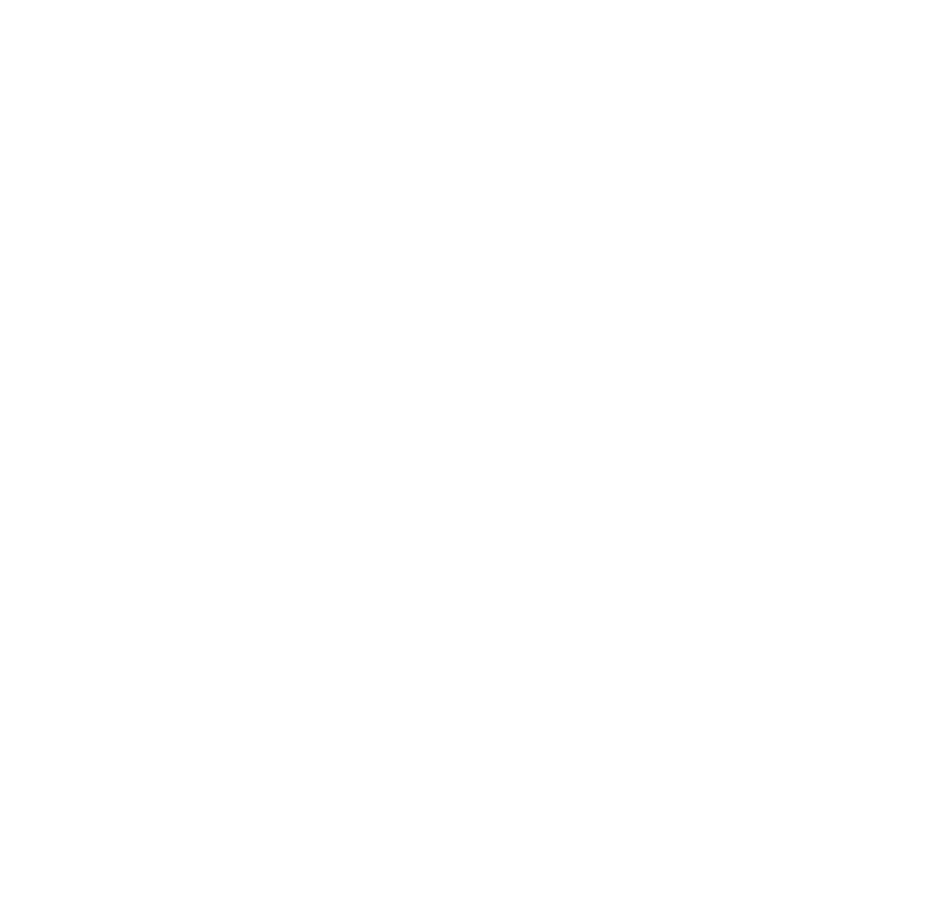
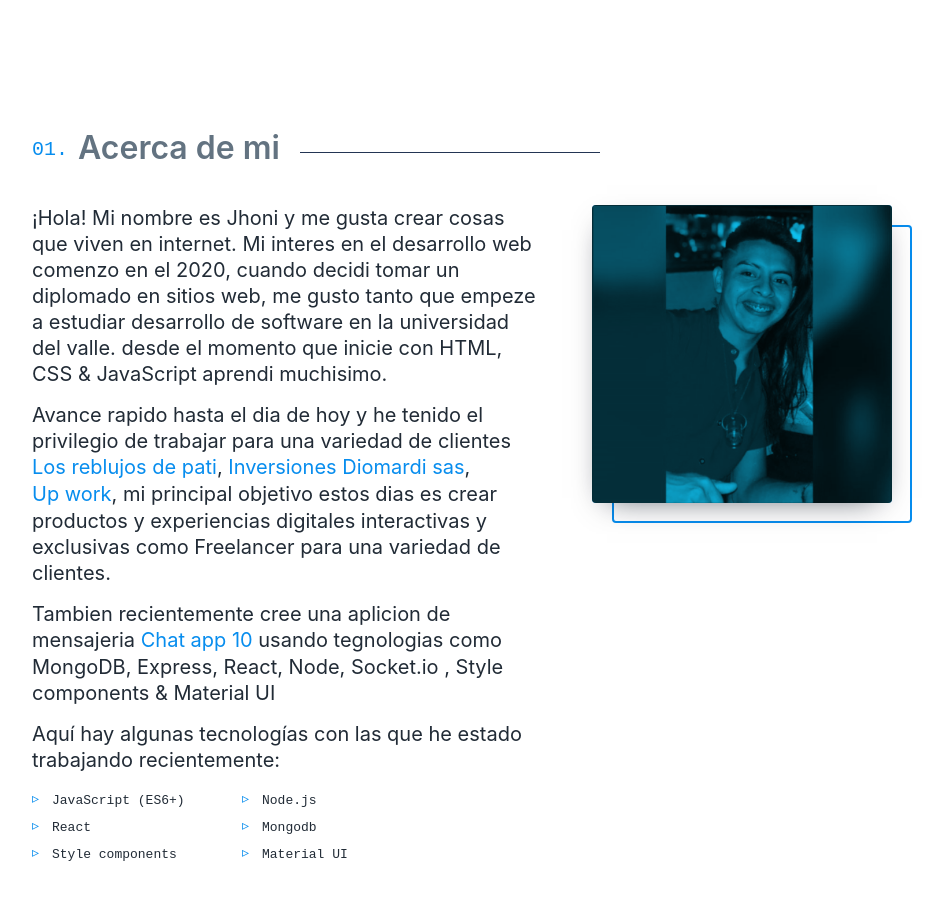
Before and after one commit to Jhonii10/web-site-10, a React (Create React App) app: page / in a window 1280 px wide. Shown: the part 780-1680 px from the top of the page, without its empty margins (158-1101 px from the left). Before the commit the page ends 800 px from the top, so only its background shows below. Built offline with nearby package versions, Linux system fonts and the light colour scheme.

Commit message:
new sections about in layout

```diff
--- a/package.json
+++ b/package.json
@@ -6,11 +6,13 @@
     "@testing-library/jest-dom": "^5.17.0",
     "@testing-library/react": "^13.4.0",
     "@testing-library/user-event": "^13.5.0",
+    "gatsby-plugin-image": "^3.13.0",
     "react": "^18.2.0",
     "react-dom": "^18.2.0",
     "react-router-dom": "^6.21.1",
     "react-scripts": "5.0.1",
     "react-transition-group": "^4.4.5",
+    "scrollreveal": "^4.0.9",
     "styled-components": "^6.1.3",
     "web-vitals": "^2.1.4",
     "workbox-background-sync": "^6.6.0",
--- /dev/null
+++ b/src/components/sections/about.js
@@ -0,0 +1,187 @@
+import React, { useEffect, useRef } from 'react';
+import styled from 'styled-components';
+import { usePrefersReducedMotion } from '../../hooks';
+import sr from '../../utils/sr';
+import { srConfig } from '../../config/config';
+
+const StyledAboutSection = styled.section`
+  max-width: 900px;
+
+  .inner {
+    display: grid;
+    grid-template-columns: 3fr 2fr;
+    grid-gap: 50px;
+
+    @media (max-width: 768px) {
+      display: block;
+    }
+  }
+`;
+
+const StyledText = styled.div`
+  ul.skills-list {
+    display: grid;
+    grid-template-columns: repeat(2, minmax(140px, 200px));
+    grid-gap: 0 10px;
+    padding: 0;
+    margin: 20px 0 0 0;
+    overflow: hidden;
+    list-style: none;
+
+    li {
+      position: relative;
+      margin-bottom: 10px;
+      padding-left: 20px;
+      font-family: var(--font-mono);
+      font-size: var(--fz-xs);
+
+      &:before {
+        content: '▹';
+        position: absolute;
+        left: 0;
+        color: var(--green);
+        font-size: var(--fz-sm);
+        line-height: 12px;
+      }
+    }
+  }
+`;
+
+const StyledPic = styled.div`
+  position: relative;
+  max-width: 300px;
+
+  @media (max-width: 768px) {
+    margin: 50px auto 0;
+    width: 70%;
+  }
+
+  .wrapper {
+    ${({ theme }) => theme.mixins.boxShadow};
+    display: block;
+    position: relative;
+    width: 100%;
+    border-radius: var(--border-radius);
+    background-color: var(--green);
+
+    &:hover,
+    &:focus {
+      outline: 0;
+
+      &:after {
+        top: 15px;
+        left: 15px;
+      }
+
+      .img {
+        filter: none;
+        mix-blend-mode: normal;
+      }
+    }
+
+    .img {
+      position: relative;
+      border-radius: var(--border-radius);
+      mix-blend-mode: multiply;
+      filter: grayscale(100%) contrast(1);
+      transition: var(--transition);
+    }
+
+    &:before,
+    &:after {
+      content: '';
+      display: block;
+      position: absolute;
+      width: 100%;
+      height: 100%;
+      border-radius: var(--border-radius);
+      transition: var(--transition);
+    }
+
+    &:before {
+      top: 0;
+      left: 0;
+      background-color: var(--green);
+      mix-blend-mode: screen;
+    }
+
+    &:after {
+      border: 2px solid var(--green);
+      top: 20px;
+      left: 20px;
+      z-index: -1;
+    }
+  }
+`;
+
+const About = () => {
+
+    const revealContainer = useRef(null);
+  const prefersReducedMotion = usePrefersReducedMotion();
+
+  useEffect(() => {
+    if (prefersReducedMotion) {
+      return;
+    }
+
+    sr.reveal(revealContainer.current, srConfig());
+  }, [prefersReducedMotion]);
+
+    const skills = ['JavaScript (ES6+)', 'Node.js', 'React', 'Mongodb', 'Style components', 'Material UI'];
+
+
+    return (
+        <StyledAboutSection id="about" ref={revealContainer}>
+            <h2 className="numbered-heading">Acerca de mi</h2>
+            <div className="inner">
+                <StyledText>
+                    <div>
+                    <p>
+                    ¡Hola! Mi nombre es Jhoni y me gusta crear cosas que viven en internet.
+                    Mi interes en el desarrollo web comenzo en el 2020, cuando decidi tomar un diplomado en sitios web,
+                    me gusto tanto que empeze a estudiar desarrollo de software en la universidad del valle.
+                    desde el momento que inicie con HTML, CSS &amp; JavaScript aprendi muchisimo.
+                    </p>
+
+                    <p>
+                    Avance rapido hasta el dia de hoy y he tenido el privilegio de trabajar para una variedad de clientes{' '}
+                    <a href="/">Los reblujos de pati</a>,{' '}
+                    <a href="/">Inversiones Diomardi sas</a>,{' '}
+                    <a href="/">Up work</a>,{' '} mi principal objetivo estos dias es crear productos
+                    y experiencias digitales interactivas y exclusivas como Freelancer para una variedad de clientes.
+                    </p>
+
+                        <p>
+
+                        Tambien recientemente cree una aplicion de mensajeria{' '}<a href="/">Chat app 10</a>{' '}usando tegnologias como
+                        MongoDB, Express, React, Node, Socket.io , Style components &amp; Material UI
+                        </p>
+
+                        <p>Aquí hay algunas tecnologías con las que he estado trabajando recientemente:</p>
+                    </div>
+
+                    <ul className="skills-list">
+                        {skills && skills.map((skill, i) => <li key={i}>{skill}</li>)}
+                    </ul>
+                </StyledText>
+
+                <StyledPic>
+                    <div className="wrapper">
+                        <img
+                            className='img'
+                            src='/assets/me.png'
+                            alt='foto'
+                            width={500}
+                            quality={95}
+
+                            />
+                    </div>
+                </StyledPic>
+
+            </div>
+
+        </StyledAboutSection>
+    );
+}
+
+export default About;
--- a/src/components/sections/hero.js
+++ b/src/components/sections/hero.js
@@ -70,11 +70,11 @@
   const four = (
     <>
       <p>
-        Soy un desarrollador web que se especializa crear y diseñar experiencias expecionales.
-        Actualmente en [nombre de empresa] me centro en crear productos interactivos, accesibles
-        y centrado en la experiencia de usuario.{' '}
+        Soy un desarrollador web que se especializa en crear y diseñar experiencias expecionales.
+        Actualmente me centro en crear productos interactivos, accesibles
+        y centrado en la experiencia de usuario como Freelancer y para{' '}
         <a href="/#" target="_blank" rel="noreferrer">
-          [nombre empresa]
+          InversionesDiomadi
         </a>
         .
       </p>
--- a/src/layout/Layout.js
+++ b/src/layout/Layout.js
@@ -1,4 +1,4 @@
-import React from 'react';
+import React, { useEffect, useState } from 'react';
 import styled, { ThemeProvider } from 'styled-components';
 import { GlobalStyle, theme } from '../styles';
 import Nav from '../components/nav';
@@ -13,16 +13,58 @@
 const Layout = ({children , location}) => {
 
     const isHome = location.pathname === '/';
+    // const [isLoading, setIsLoading] = useState(isHome);
+
+    const handleExternalLinks = () => {
+        const allLinks = Array.from(document.querySelectorAll('a'));
+        if (allLinks.length > 0) {
+          allLinks.forEach(link => {
+            if (link.host !== window.location.host) {
+              link.setAttribute('rel', 'noopener noreferrer');
+              link.setAttribute('target', '_blank');
+            }
+          });
+        }
+      };
+
+      useEffect(() => {
+        // if (isLoading) {
+        //   return;
+        // }
+
+        if (Boolean(location.pathname)) {
+          const id = location.pathname.substring(1);
+          setTimeout(() => {
+            const el = document.getElementById(id);
+            if (el) {
+              el.scrollIntoView();
+              el.focus();
+            }
+          }, 0);
+        }
+
+        handleExternalLinks();
+      }, [location]);
+
+
 
     return (
         <>
+        <div id='root'>
             <ThemeProvider theme={theme}>
             <GlobalStyle/>
+            <a className="skip-to-content" href="#content">
+            Skip to Content
+            </a>
             <StyledContent>
                 <Nav isHome={isHome}/>
+                <div id="content">
                 {children}
+              </div>
             </StyledContent>
             </ThemeProvider>
+        </div>
+
         </>
     );
 }
--- a/src/pages/index.js
+++ b/src/pages/index.js
@@ -3,6 +3,7 @@
 import { useLocation } from 'react-router-dom';
 import styled from 'styled-components';
 import Hero from '../components/sections/hero';
+import About from '../components/sections/about';
 
 const StyledMainContainer = styled.main`
   counter-reset: section;
@@ -14,6 +15,7 @@
         <Layout location={location}>
             <StyledMainContainer className="fillHeight">
                 <Hero/>
+                <About/>
             </StyledMainContainer>
         </Layout>
     );
--- a/src/styles/GlobalStyle.js
+++ b/src/styles/GlobalStyle.js
@@ -189,7 +189,7 @@
 
     &:before {
       position: relative;
-      bottom: 4px;
+      bottom: -2px;
       counter-increment: section;
       content: '0' counter(section) '.';
       margin-right: 10px;
@@ -208,7 +208,7 @@
       content: '';
       display: block;
       position: relative;
-      top: -5px;
+      top: 5px;
       width: 300px;
       height: 1px;
       margin-left: 20px;
```
Also changed, not shown: public/assets/me.png (added), src/config/config.js (indentation only), 1 other file (tests, documents, lock files or other folders). Lines whose indentation alone changed are shown as unchanged.
